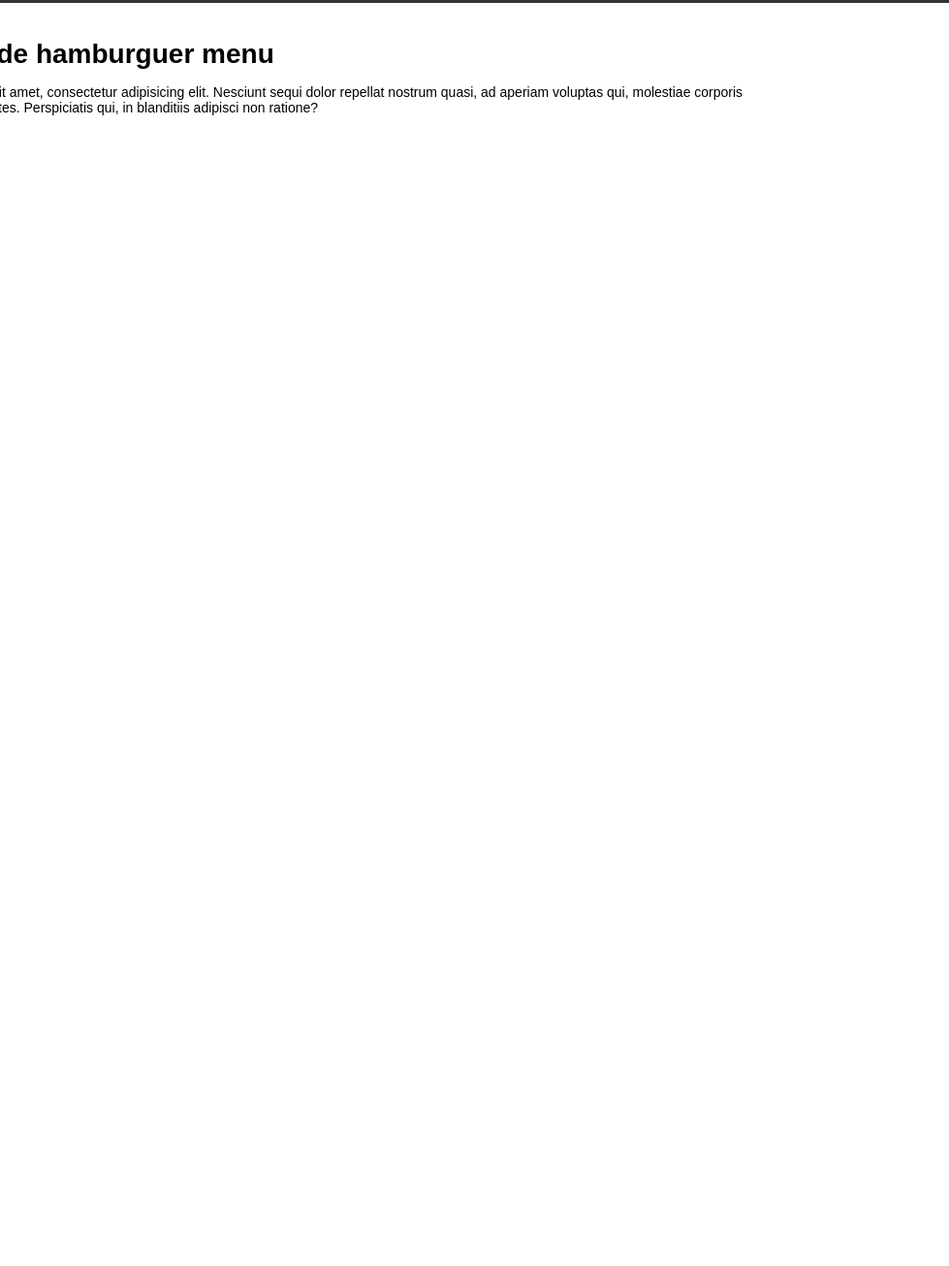
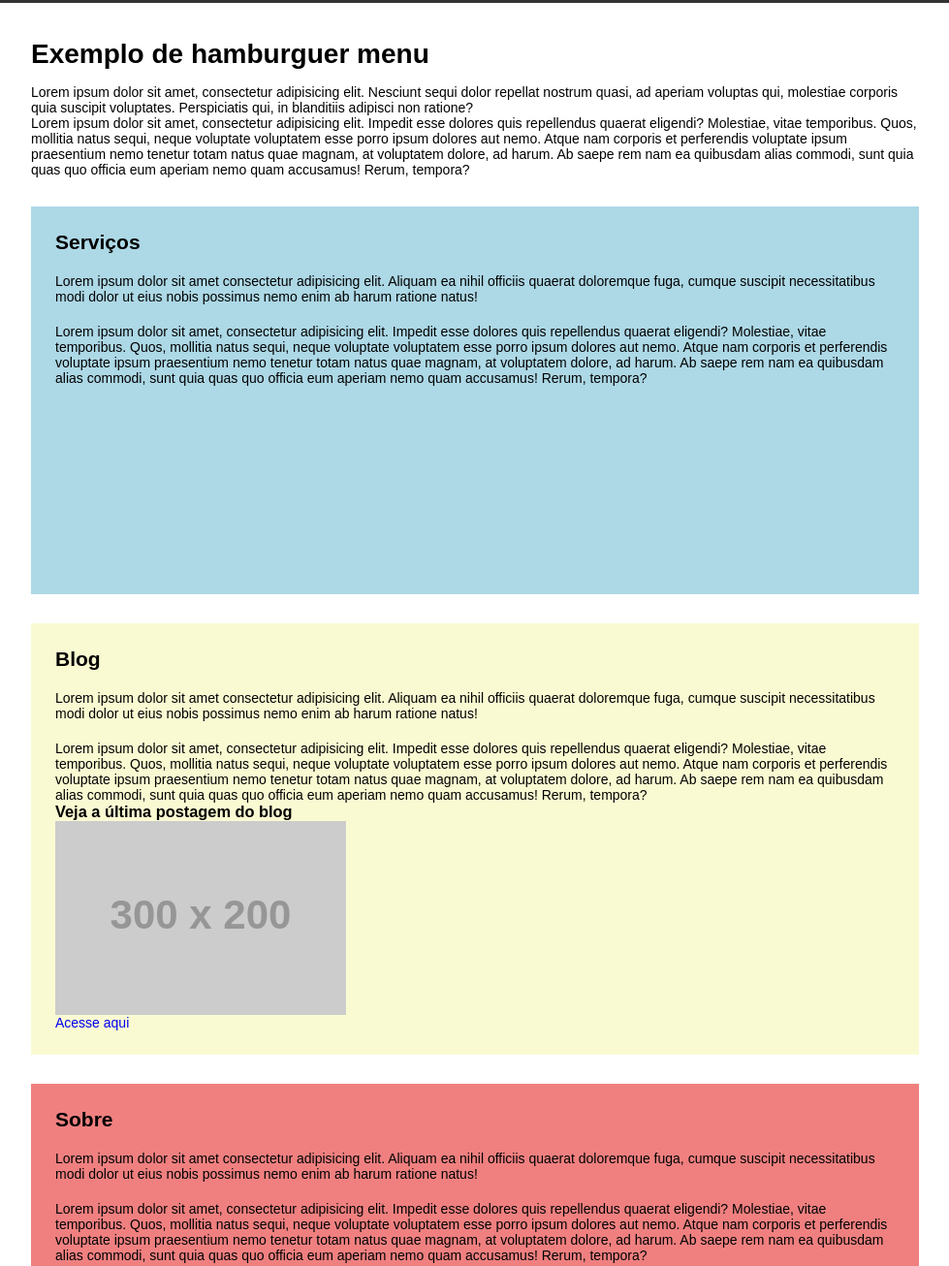
Before and after one commit to vinicius-dias3/menu-hamburguer-acessivel, a plain HTML site: page index.html in a window 1280 px wide. Shown: the part 48-1354 px from the top of the page at 97% size, without its empty margins (150-1129 px from the left). Before the commit the page ends 800 px from the top, so only its background shows below. Drawn offline with Linux system fonts and the light colour scheme; placeholder pictures from the web are drawn by us.

Commit message:
mais modificações para teste

```diff
--- a/index.html
+++ b/index.html
@@ -24,6 +24,32 @@
     <main class="main">
         <h1>Exemplo de hamburguer menu</h1>
         <p>Lorem ipsum dolor sit amet, consectetur adipisicing elit. Nesciunt sequi dolor repellat nostrum quasi, ad aperiam voluptas qui, molestiae corporis quia suscipit voluptates. Perspiciatis qui, in blanditiis adipisci non ratione?</p>
+        <p>Lorem ipsum dolor sit amet, consectetur adipisicing elit. Impedit esse dolores quis repellendus quaerat eligendi? Molestiae, vitae temporibus. Quos, mollitia natus sequi, neque voluptate voluptatem esse porro ipsum dolores aut nemo. Atque nam corporis et perferendis voluptate ipsum praesentium nemo tenetur totam natus quae magnam, at voluptatem dolore, ad harum. Ab saepe rem nam ea quibusdam alias commodi, sunt quia quas quo officia eum aperiam nemo quam accusamus! Rerum, tempora?</p>
+
+        <div id="services">
+            <h2>Serviços</h2>
+            <p>Lorem ipsum dolor sit amet consectetur adipisicing elit. Aliquam ea nihil officiis quaerat doloremque fuga, cumque suscipit necessitatibus modi dolor ut eius nobis possimus nemo enim ab harum ratione natus!</p>
+            <p>Lorem ipsum dolor sit amet, consectetur adipisicing elit. Impedit esse dolores quis repellendus quaerat eligendi? Molestiae, vitae temporibus. Quos, mollitia natus sequi, neque voluptate voluptatem esse porro ipsum dolores aut nemo. Atque nam corporis et perferendis voluptate ipsum praesentium nemo tenetur totam natus quae magnam, at voluptatem dolore, ad harum. Ab saepe rem nam ea quibusdam alias commodi, sunt quia quas quo officia eum aperiam nemo quam accusamus! Rerum, tempora?</p>
+        </div>
+        <div id="blog">
+            <h2>Blog</h2>
+            <p>Lorem ipsum dolor sit amet consectetur adipisicing elit. Aliquam ea nihil officiis quaerat doloremque fuga, cumque suscipit necessitatibus modi dolor ut eius nobis possimus nemo enim ab harum ratione natus!</p>
+            <p>Lorem ipsum dolor sit amet, consectetur adipisicing elit. Impedit esse dolores quis repellendus quaerat eligendi? Molestiae, vitae temporibus. Quos, mollitia natus sequi, neque voluptate voluptatem esse porro ipsum dolores aut nemo. Atque nam corporis et perferendis voluptate ipsum praesentium nemo tenetur totam natus quae magnam, at voluptatem dolore, ad harum. Ab saepe rem nam ea quibusdam alias commodi, sunt quia quas quo officia eum aperiam nemo quam accusamus! Rerum, tempora?</p>
+
+            <h3>Veja a última postagem do blog</h3>
+            <img src="https://placehold.co/300x200" alt="imagem blog">
+            <a href="#">Acesse aqui</a>
+        </div>
+        <div id="about">
+            <h2>Sobre</h2>
+            <p>Lorem ipsum dolor sit amet consectetur adipisicing elit. Aliquam ea nihil officiis quaerat doloremque fuga, cumque suscipit necessitatibus modi dolor ut eius nobis possimus nemo enim ab harum ratione natus!</p>
+            <p>Lorem ipsum dolor sit amet, consectetur adipisicing elit. Impedit esse dolores quis repellendus quaerat eligendi? Molestiae, vitae temporibus. Quos, mollitia natus sequi, neque voluptate voluptatem esse porro ipsum dolores aut nemo. Atque nam corporis et perferendis voluptate ipsum praesentium nemo tenetur totam natus quae magnam, at voluptatem dolore, ad harum. Ab saepe rem nam ea quibusdam alias commodi, sunt quia quas quo officia eum aperiam nemo quam accusamus! Rerum, tempora?</p>
+        </div>
+        <div id="contact">
+            <h2>Contato</h2>
+            <p>Lorem ipsum dolor sit amet consectetur adipisicing elit. Aliquam ea nihil officiis quaerat doloremque fuga, cumque suscipit necessitatibus modi dolor ut eius nobis possimus nemo enim ab harum ratione natus!</p>
+            <p>Lorem ipsum dolor sit amet, consectetur adipisicing elit. Impedit esse dolores quis repellendus quaerat eligendi? Molestiae, vitae temporibus. Quos, mollitia natus sequi, neque voluptate voluptatem esse porro ipsum dolores aut nemo. Atque nam corporis et perferendis voluptate ipsum praesentium nemo tenetur totam natus quae magnam, at voluptatem dolore, ad harum. Ab saepe rem nam ea quibusdam alias commodi, sunt quia quas quo officia eum aperiam nemo quam accusamus! Rerum, tempora?</p>
+        </div>
     </main>
     <script src="./src/javascript/index.js"></script>
 </body>
--- a/src/css/styles.css
+++ b/src/css/styles.css
@@ -1,5 +1,11 @@
 html{
   font-size: 62.5%;
+  scroll-behavior: smooth;
+}
+
+body{
+  display: flex;
+  flex-direction: column;
 }
 
 .nav-menu{
@@ -63,6 +69,54 @@ html{
   display: block;
 }
 
+
+.main{
+  align-self: center;
+}
+
+.main div{
+  margin-top: 3rem;
+  padding: 2.5rem;
+  min-height: 400px;
+}
+
+.main div p{
+  margin-top: 2rem;
+}
+
+#services{
+  background-color: lightblue;
+}
+
+#about{
+  background-color: lightcoral;
+}
+#blog{
+  background-color: lightgoldenrodyellow;
+}
+
+#blog img{
+  display: block;
+  max-width: 100%;
+}
+#contact{
+  background-color: lightgreen;
+}
+
+.main{
+  padding: 2.2rem;
+  font-size: 1.4rem;
+  max-width: 100%;
+}
+
+.main h1{
+  margin: 1.5rem 0;
+}
+
+.main p span{
+  font-weight: bold;
+}
+
 @media (min-width: 768px){
   .hamburguer-button{
     display: none;
@@ -84,18 +138,8 @@ html{
     justify-content: space-between;
     align-items: center;
   }
+
+  .main{
+    width: 75%;
+  }
 }
-
-.main{
-  padding: 2.2rem;
-  max-width: 75%;
-  font-size: 1.4rem;
-}
-
-.main h1{
-  margin: 1.5rem 0;
-}
-
-.main p span{
-  font-weight: bold;
-}
```
